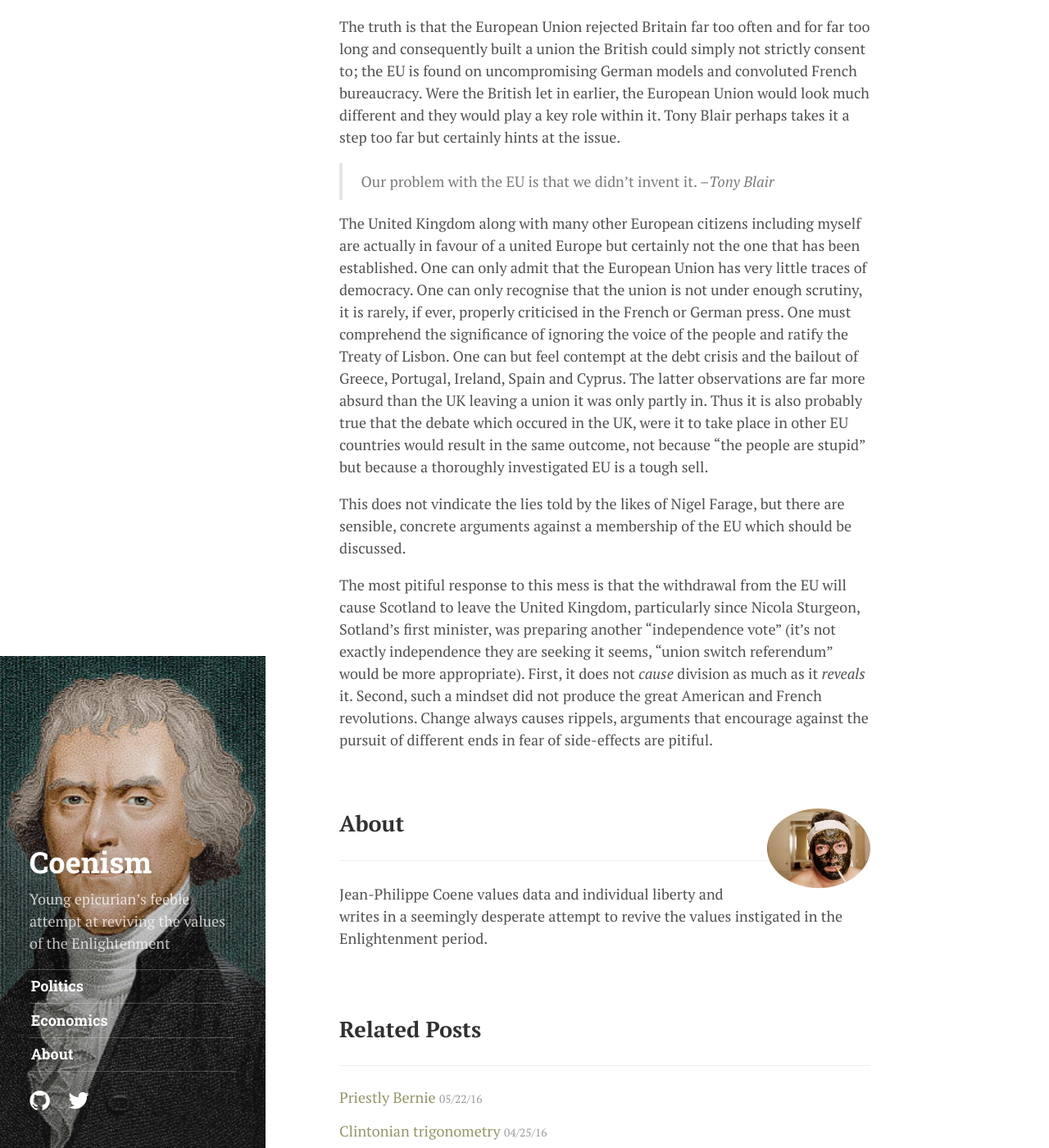
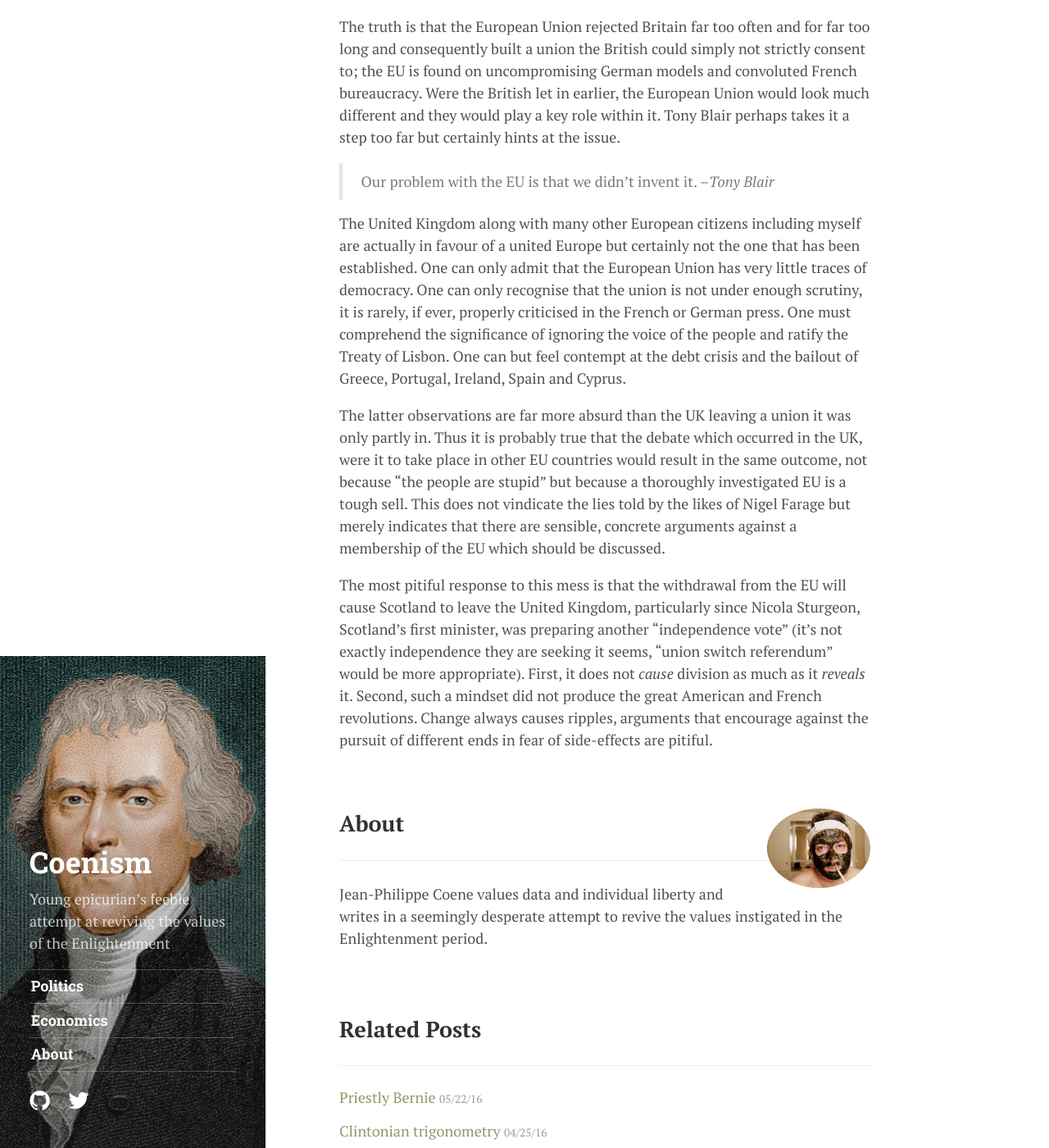
Before and after one commit to tomucker/tomucker.github.io, a Jekyll site: the page built from _posts/2016-07-21-brexit.md, in a window 1280 px wide and 1400 px high, scrolled down 1086 px. Shown: the whole window at 82% size. Built offline with Jekyll 4.4.1, drawn with Linux system fonts in a browser that asks for light colours; nearby versions of some CDN libraries; some web fonts are replaced.

Commit message:
brexit typos corrected

```diff
--- a/_posts/2016-07-21-brexit.md
+++ b/_posts/2016-07-21-brexit.md
@@ -22,8 +22,8 @@ The truth is that the European Union rejected Britain far too often and for far
 > Our problem with the EU is that we didn't invent it.
 > --<cite>Tony Blair</cite>
 
-The United Kingdom along with many other European citizens including myself are actually in favour of a united Europe but certainly not the one that has been established. One can only admit that the European Union has very little traces of democracy. One can only recognise that the union is not under enough scrutiny, it is rarely, if ever, properly criticised in the French or German press. One must comprehend the significance of ignoring the voice of the people and ratify the Treaty of Lisbon. One can but feel contempt at the debt crisis and the bailout of Greece, Portugal, Ireland, Spain and Cyprus. The latter observations are far more absurd than the UK leaving a union it was only partly in. Thus it is also probably true that the debate which occured in the UK, were it to take place in other EU countries would result in the same outcome, not because "the people are stupid" but because a thoroughly investigated EU is a tough sell.
+The United Kingdom along with many other European citizens including myself are actually in favour of a united Europe but certainly not the one that has been established. One can only admit that the European Union has very little traces of democracy. One can only recognise that the union is not under enough scrutiny, it is rarely, if ever, properly criticised in the French or German press. One must comprehend the significance of ignoring the voice of the people and ratify the Treaty of Lisbon. One can but feel contempt at the debt crisis and the bailout of Greece, Portugal, Ireland, Spain and Cyprus.
 
-This does not vindicate the lies told by the likes of Nigel Farage, but there are sensible, concrete arguments against a membership of the EU which should be discussed.
+The latter observations are far more absurd than the UK leaving a union it was only partly in. Thus it is probably true that the debate which occurred in the UK, were it to take place in other EU countries would result in the same outcome, not because "the people are stupid" but because a thoroughly investigated EU is a tough sell. This does not vindicate the lies told by the likes of Nigel Farage but merely indicates that there are sensible, concrete arguments against a membership of the EU which should be discussed.
 
-The most pitiful response to this mess is that the withdrawal from the EU will cause Scotland to leave the United Kingdom, particularly since Nicola Sturgeon, Sotland's first minister, was preparing another "independence vote" (it's not exactly independence they are seeking it seems, "union switch referendum" would be more appropriate). First, it does not *cause* division as much as it *reveals* it. Second, such a mindset did not produce the great American and French revolutions. Change always causes rippels, arguments that encourage against the pursuit of different ends in fear of side-effects are pitiful.
+The most pitiful response to this mess is that the withdrawal from the EU will cause Scotland to leave the United Kingdom, particularly since Nicola Sturgeon, Scotland's first minister, was preparing another "independence vote" (it's not exactly independence they are seeking it seems, "union switch referendum" would be more appropriate). First, it does not *cause* division as much as it *reveals* it. Second, such a mindset did not produce the great American and French revolutions. Change always causes ripples, arguments that encourage against the pursuit of different ends in fear of side-effects are pitiful.
```
